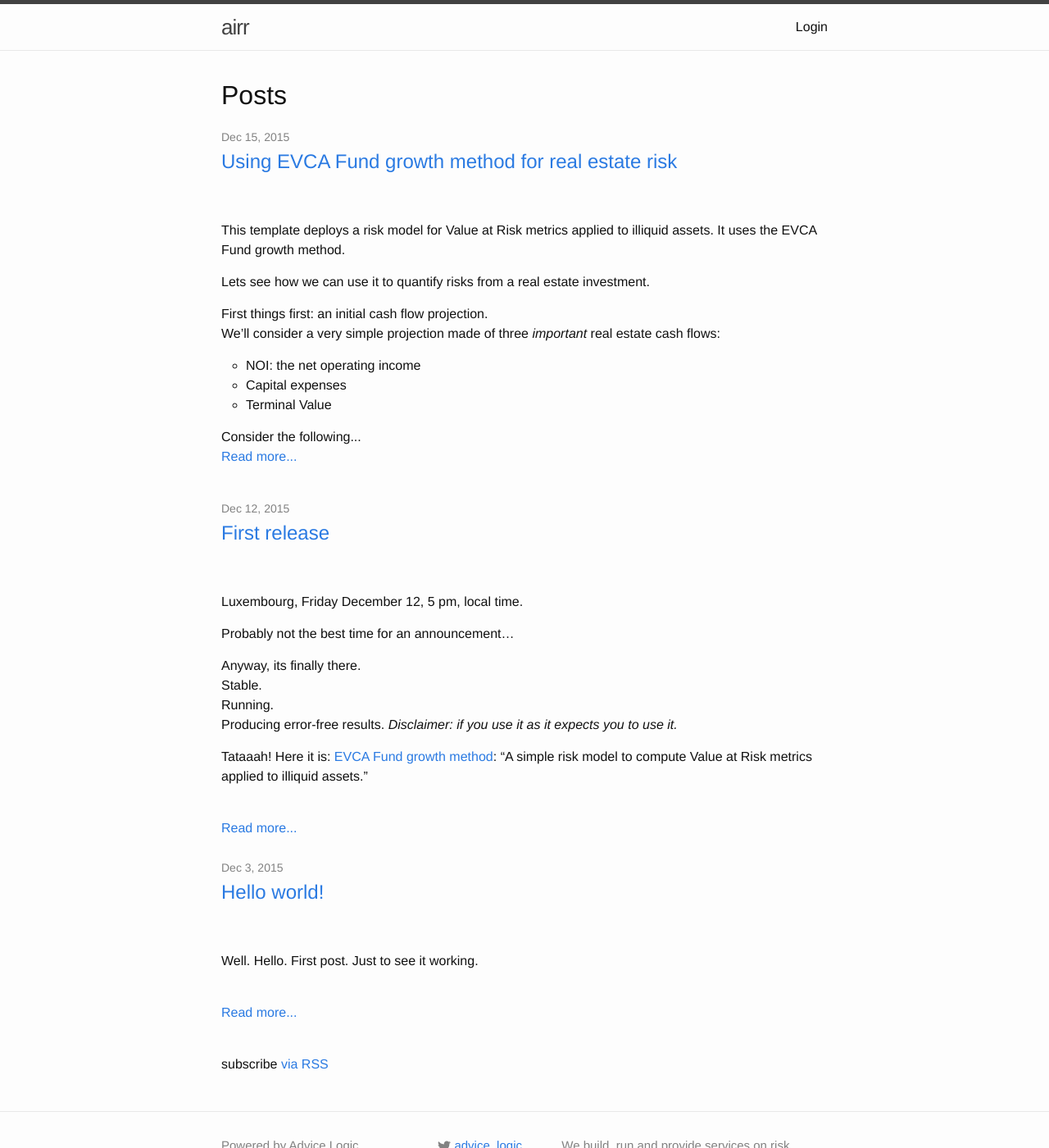
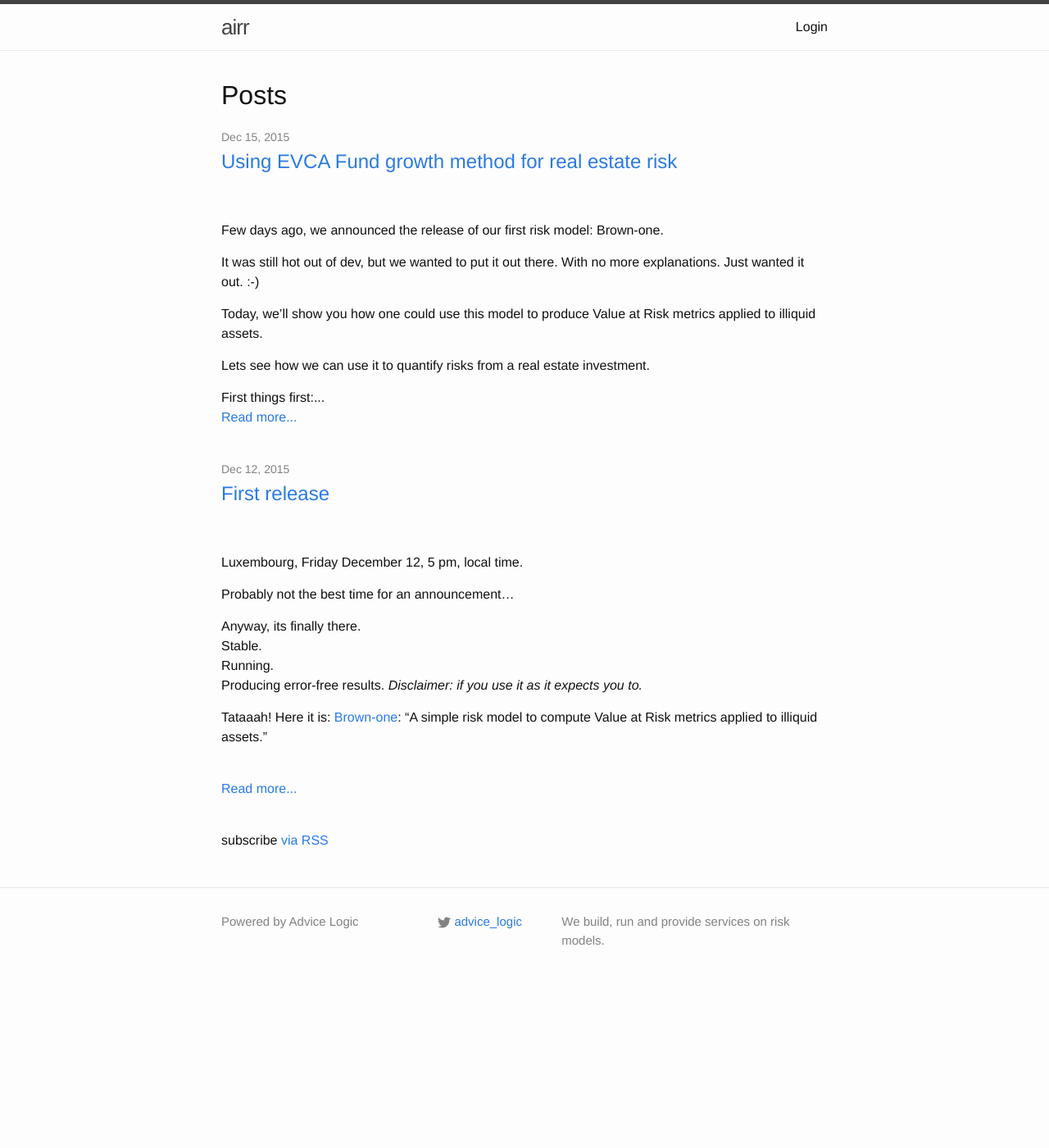
Before and after one commit to advicelogic/advicelogic.github.io, a Jekyll site: the page built from index.html, in a window 1280 px wide and 1400 px high. Shown: the whole window at 82% size. Built offline with Jekyll 4.4.1, drawn with Linux system fonts in a browser that asks for light colours; Markdown is read by kramdown in place of the engine named in the settings; some of the changed lines change nothing that is shown.

Commit message:
a lot of corrections

```diff
--- a/_posts/2015-12-03-hellp-world.md
+++ /dev/null
@@ -1,7 +0,0 @@
----
-layout: post
-title:  "Hello world!"
-categories: advicelogic news
----
-
-Well. Hello. First post. Just to see it working.
--- a/_posts/2015-12-12-first-release.md
+++ b/_posts/2015-12-12-first-release.md
@@ -11,7 +11,7 @@
 Anyway, its finally there.
 Stable.
 Running.
-Producing error-free results. *Disclaimer: if you use it as it expects you to use it.*
+Producing error-free results. *Disclaimer: if you use it as it expects you to.*
 
-Tataaah! Here it is: [EVCA Fund growth method](https://github.com/airr-templates/evca-fund-growth-method):
+Tataaah! Here it is: [Brown-one](https://github.com/airr-templates/brown-one):
 "A simple risk model to compute Value at Risk metrics applied to illiquid assets."
--- a/_posts/2015-12-15-evca-fund-growth-method.md
+++ b/_posts/2015-12-15-evca-fund-growth-method.md
@@ -3,8 +3,13 @@
 title:  "Using EVCA Fund growth method for real estate risk"
 categories: airr news
 ---
-This template deploys a risk model for Value at Risk metrics applied to
-illiquid assets. It uses the EVCA Fund growth method.
+Few days ago, we announced the release of our first risk model: Brown-one.
+
+It was still hot out of dev, but we wanted to put it out there. With no more
+explanations. Just wanted it out. :-)
+
+Today, we'll show you how one could use this model to produce Value at Risk
+metrics applied to illiquid assets.
 
 Lets see how we can use it to quantify risks from a real estate investment.
 
@@ -18,10 +23,10 @@
 
 Consider the following numbers:
 
-|             Year |    1 |   2 |    3 |   4 |    5 |
+|                  |   y1 |  y2 |   y3 |  y4 |   y5 |
 |------------------|-----:|----:|-----:|----:|-----:|
 | NOI              |  1.1 | 1.3 |  1.6 | 1.8 |  2.1 |
-| Capital expenses | 0.25 |     | 0.35 |     |    1 |
+| Capital expenses | -0.25 |     | -0.35 |     |    -1 |
 | Terminal value   |      |     |      |     | 78.9 |
 <sup>(numbers are in $ M)</sup>
 
@@ -30,55 +35,55 @@
 at 0, of $53.6M.
 
 What about the *rental income risk*?
+
+After downloading the [template](), we can give it a more specific name. What about *real_estate_rental_risk.xlsx*.
+
+There are 3 tabs.
+
+### Risk Factor
+
 Well. Lets include uncertainty by defining a [stochastic process](https://en.wikipedia.org/wiki/Stochastic_process)
-for the NOI. Currently, Vanilla cash only supports the classic [Geometric Brownian motion](https://en.wikipedia.org/wiki/Geometric_Brownian_motion).
+for the NOI. Currently, EVCA Fund growth method only supports the [Geometric Brownian motion](https://en.wikipedia.org/wiki/Geometric_Brownian_motion).
 We could give it a try with the following parameters:
 
-* an initial value, at 0, of 1
-* an annual drift of 13.75%
-* an annual volatility of 10%
+|        | initial value |  drift | sigma | time step |
+|-------:|--------------:|-------:|------:|----------:|
+| noi_bm |             1 | 0.1375 |  0.06 |      0.01 |
 
-And now, build an [config file]
-(https://github.com/airr-templates/evca-fund-growth-method/blob/master/examples/vanilla_real_estate_rental_income_risk.xlsx?raw=true)
+
+### Cash Flows
+
+The Cash flows are the financial objects the risk engine will simulate. We have to slightly adapt our financial projection.
+We have to tell the engine that the NOI component should take, at the first 5 annual steps, the corresponding value of the risk factor.
+
+|                  |   y1 |  y2 |   y3 |  y4 |   y5 |
+|------------------|-----:|----:|-----:|----:|-----:|
+| NOI              |  noi_bm |  noi_bm |  noi_bm |  noi_bm |   noi_bm |
+| Capital expenses | 0.25 |     | 0.35 |     |    1 |
+| Terminal value   |      |     |      |     | 78.9 |
+
+
+### Discount Rate
+
+We'll use our cost of capital of 10%
+
+| short rate |
+|-----------:|
+|       0.10 |
+
+The resulting config file should look like [this]
+(https://github.com/airr-templates/evca-fund-growth-method/blob/master/examples/real_estate_rental_income_risk.xlsx?raw=true)
 with the above assumptions.
+
+
 
 Running the model on [airr] (http://app.airr.io) provides the following statistics:
 
-| Statistics                |       |
-|---------------------------|------:|
-| average net present value |  53.6 |
-| 1 year 1% Value at Risk   | -0.22 |
-<sup>(numbers are in $ M)</sup>
+| average net present value | 1 year 1% Value at Risk |
+|--------------------------:|------------------------:|
+|                      53.6 |                   -0.25 |
 
 Taking into account risk produces an average net present value of $53.6M.
 But, having histograms and distributions, we have risk metrics. And, they tell
-us that 99% of the time, I would not lose more that $220k during the first year.
-Detailed output for this run is can be downloaded [here] (https://github.com/airr-templates/evca-fund-growth-method/blob/master/examples/vanilla_real_estate_rental_income_risk_output.xlsx?raw=true)
-
-What about *yield risk*?
-Lets define a different process for capturing yield risk:
-
-* an initial value, at 0, of 2.66% (which produces the original $78.9M value)
-* an annual drift of -2%
-* an annual volatility of 5%
-
-And now, lets build another [input file] (https://github.com/airr-templates/evca-fund-growth-method/blob/master/examples/vanilla_real_estate_yield_risk.xlsx?raw=true) with the above assumptions.
-
-This time, running the model provides the following statistics:
-
-| Statistics                |       |
-|---------------------------|-------|
-| average net present value |  59.5 |
-| 1 year 1% Value at Risk   |  -2.6 |
-<sup>(numbers are in $ M)</sup>
-
-Taking into account the yield risk produces an expected net present value of
-$59.5M. This is not a surprise given the favorable outlook we gave to the
-yield evolutions (negative drift).
-However, this time, the investment is exposed to higher losses through that factor.
-Indeed, simulation paths, that can be looked at [here] (https://github.com/airr-templates/evca-fund-growth-method/blob/master/examples/vanilla_real_estate_yield_risk_output.xlsx?raw=true) tell now that the net present value is now at risk for $2.6M.
-
-*What about combining these two risks?*
-That will be for a next post.:-)
-
-You can find these examples input and output files in the [Vanilla cash repo]
+us that 99% of the time, the investment would not lose more that $250k after 1 year.
+Detailed output for this run can be downloaded [here] (https://github.com/airr-templates/evca-fund-growth-method/blob/master/examples/real_estate_rental_income_risk_output.xlsx?raw=true)
```
